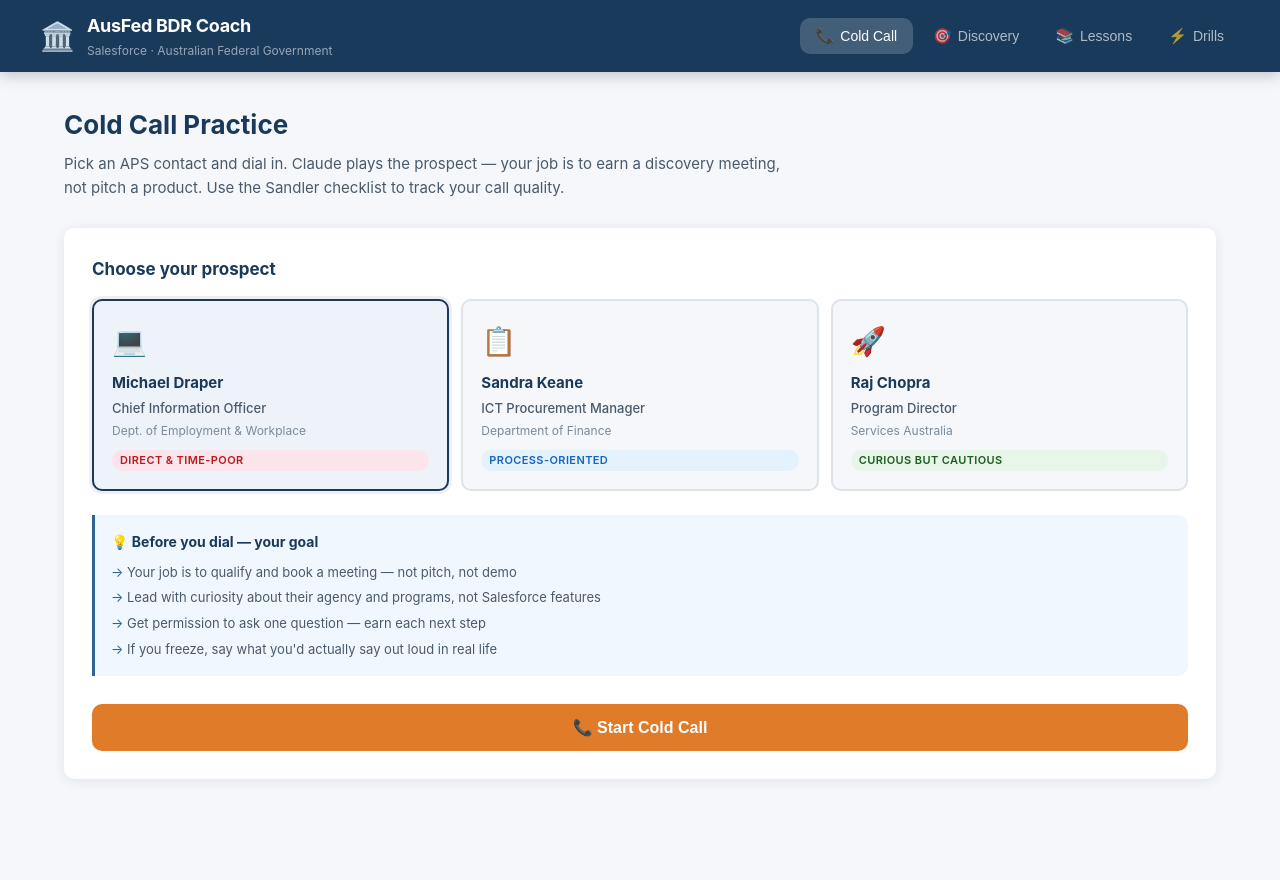
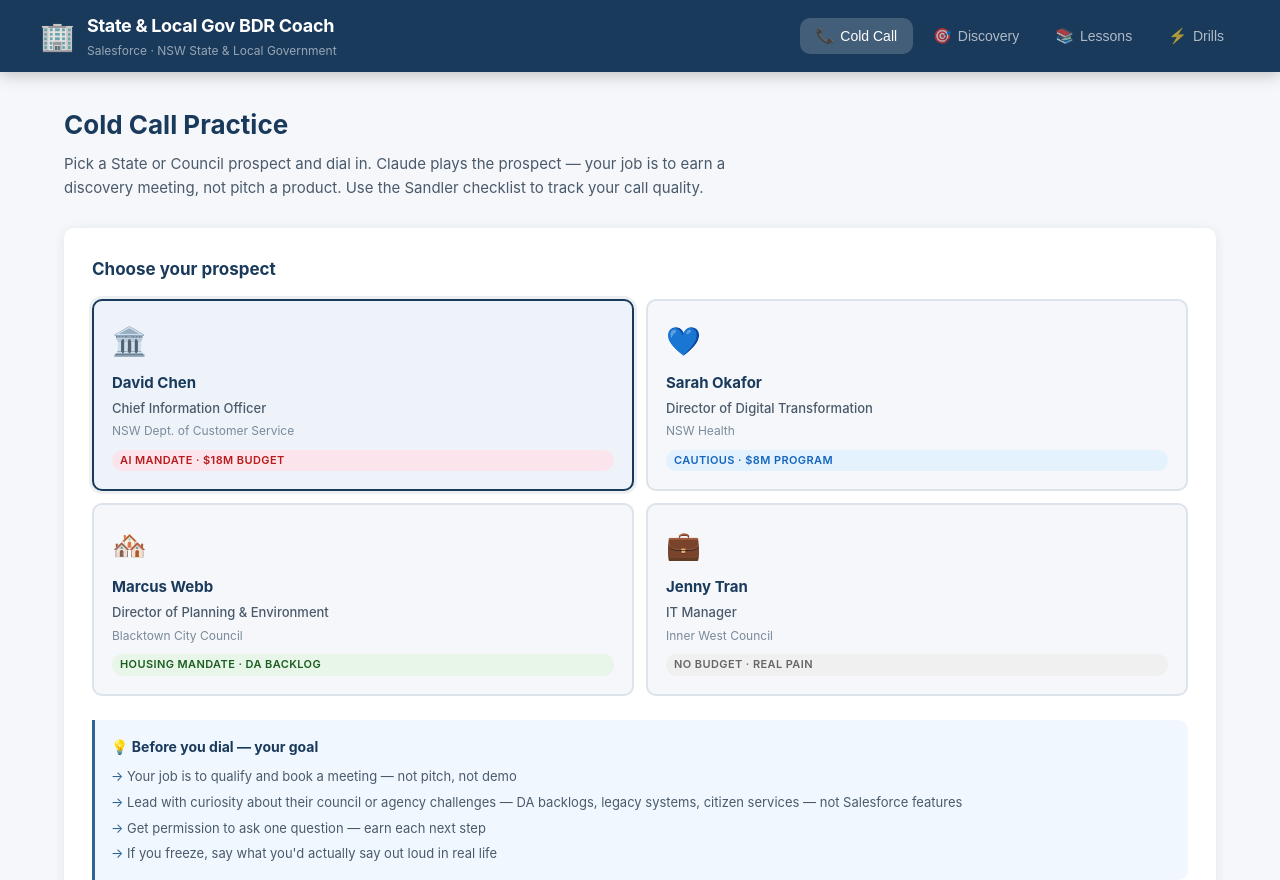
Before and after one commit to KylaEvans/BDR-Coach, a website: page public/index.html in a window 1280 px wide. Shown: the top 880 px of the page. Before the commit the page ends 811 px from the top, so only its background shows below. Drawn offline with Linux system fonts and the light colour scheme; no server answers.

Commit message:
Update frontend: State & Local Gov personas — David Chen, Sarah Okafor, Marcus Webb, Jenny Tran

```diff
--- a/public/index.html
+++ b/public/index.html
@@ -3,7 +3,7 @@
 <head>
   <meta charset="UTF-8" />
   <meta name="viewport" content="width=device-width, initial-scale=1.0" />
-  <title>AusFed BDR Coach</title>
+  <title>State &amp; Local Gov BDR Coach</title>
   <link rel="stylesheet" href="styles.css" />
 </head>
 <body>
@@ -12,10 +12,10 @@
   <header class="app-header">
     <div class="header-inner">
       <div class="logo">
-        <span class="logo-icon">🏛️</span>
+        <span class="logo-icon">🏢</span>
         <div>
-          <span class="logo-title">AusFed BDR Coach</span>
-          <span class="logo-sub">Salesforce · Australian Federal Government</span>
+          <span class="logo-title">State &amp; Local Gov BDR Coach</span>
+          <span class="logo-sub">Salesforce · NSW State &amp; Local Government</span>
         </div>
       </div>
       <nav class="tab-nav">
@@ -39,7 +39,7 @@
   <section id="tab-roleplay" class="tab-pane active">
     <div class="section-intro">
       <h2>Cold Call Practice</h2>
-      <p>Pick an APS contact and dial in. Claude plays the prospect — your job is to earn a discovery meeting, not pitch a product. Use the Sandler checklist to track your call quality.</p>
+      <p>Pick a State or Council prospect and dial in. Claude plays the prospect — your job is to earn a discovery meeting, not pitch a product. Use the Sandler checklist to track your call quality.</p>
     </div>
 
     <div class="roleplay-layout">
@@ -47,35 +47,45 @@
       <!-- Setup panel -->
       <div class="roleplay-setup" id="roleplay-setup">
         <h3>Choose your prospect</h3>
-        <div class="persona-grid">
+        <div class="persona-grid" style="grid-template-columns:repeat(2,1fr);">
           <label class="persona-card">
-            <input type="radio" name="persona" value="cio" checked />
+            <input type="radio" name="persona" value="state_cio" checked />
             <div class="persona-body">
-              <span class="persona-emoji">💻</span>
-              <strong>Michael Draper</strong>
+              <span class="persona-emoji">🏛️</span>
+              <strong>David Chen</strong>
               <span class="persona-title">Chief Information Officer</span>
-              <span class="persona-org">Dept. of Employment &amp; Workplace</span>
-              <span class="persona-tag direct">Direct &amp; time-poor</span>
+              <span class="persona-org">NSW Dept. of Customer Service</span>
+              <span class="persona-tag direct">AI mandate · $18M budget</span>
             </div>
           </label>
           <label class="persona-card">
-            <input type="radio" name="persona" value="procurement" />
+            <input type="radio" name="persona" value="state_digital" />
             <div class="persona-body">
-              <span class="persona-emoji">📋</span>
-              <strong>Sandra Keane</strong>
-              <span class="persona-title">ICT Procurement Manager</span>
-              <span class="persona-org">Department of Finance</span>
-              <span class="persona-tag process">Process-oriented</span>
+              <span class="persona-emoji">💙</span>
+              <strong>Sarah Okafor</strong>
+              <span class="persona-title">Director of Digital Transformation</span>
+              <span class="persona-org">NSW Health</span>
+              <span class="persona-tag process">Cautious · $8M program</span>
             </div>
           </label>
           <label class="persona-card">
-            <input type="radio" name="persona" value="program" />
+            <input type="radio" name="persona" value="council_planning" />
             <div class="persona-body">
-              <span class="persona-emoji">🚀</span>
-              <strong>Raj Chopra</strong>
-              <span class="persona-title">Program Director</span>
-              <span class="persona-org">Services Australia</span>
-              <span class="persona-tag curious">Curious but cautious</span>
+              <span class="persona-emoji">🏘️</span>
+              <strong>Marcus Webb</strong>
+              <span class="persona-title">Director of Planning &amp; Environment</span>
+              <span class="persona-org">Blacktown City Council</span>
+              <span class="persona-tag curious">Housing mandate · DA backlog</span>
+            </div>
+          </label>
+          <label class="persona-card">
+            <input type="radio" name="persona" value="council_cio" />
+            <div class="persona-body">
+              <span class="persona-emoji">💼</span>
+              <strong>Jenny Tran</strong>
+              <span class="persona-title">IT Manager</span>
+              <span class="persona-org">Inner West Council</span>
+              <span class="persona-tag" style="background:#f0f0f0;color:#666;">No budget · real pain</span>
             </div>
           </label>
         </div>
@@ -84,7 +94,7 @@
           <h4>💡 Before you dial — your goal</h4>
           <ul>
             <li>Your job is to qualify and book a meeting — not pitch, not demo</li>
-            <li>Lead with curiosity about their agency and programs, not Salesforce features</li>
+            <li>Lead with curiosity about their council or agency challenges — DA backlogs, legacy systems, citizen services — not Salesforce features</li>
             <li>Get permission to ask one question — earn each next step</li>
             <li>If you freeze, say what you'd actually say out loud in real life</li>
           </ul>
@@ -192,35 +202,45 @@
       <!-- Setup panel -->
       <div class="discovery-setup" id="discovery-setup">
         <h3>Choose your discovery prospect</h3>
-        <div class="persona-grid">
+        <div class="persona-grid" style="grid-template-columns:repeat(2,1fr);">
           <label class="persona-card">
-            <input type="radio" name="disc-persona" value="cio" checked />
+            <input type="radio" name="disc-persona" value="state_cio" checked />
             <div class="persona-body">
-              <span class="persona-emoji">💻</span>
-              <strong>Michael Draper</strong>
-              <span class="persona-title">CIO — Grant Management Modernisation</span>
-              <span class="persona-org">Dept. of Employment &amp; Workplace</span>
-              <span class="persona-tag direct">$28M FY27 program</span>
+              <span class="persona-emoji">🏛️</span>
+              <strong>David Chen</strong>
+              <span class="persona-title">CIO — ServiceNSW Modernisation</span>
+              <span class="persona-org">NSW Dept. of Customer Service</span>
+              <span class="persona-tag direct">$18M · AI mandate</span>
             </div>
           </label>
           <label class="persona-card">
-            <input type="radio" name="disc-persona" value="procurement" />
+            <input type="radio" name="disc-persona" value="state_digital" />
             <div class="persona-body">
-              <span class="persona-emoji">📋</span>
-              <strong>Sandra Keane</strong>
-              <span class="persona-title">Procurement — WofG Panel Adviser</span>
-              <span class="persona-org">Department of Finance</span>
-              <span class="persona-tag process">Knows every pathway</span>
+              <span class="persona-emoji">💙</span>
+              <strong>Sarah Okafor</strong>
+              <span class="persona-title">Director — Patient Digital Services</span>
+              <span class="persona-org">NSW Health</span>
+              <span class="persona-tag process">$8M federal funding · data sovereignty</span>
             </div>
           </label>
           <label class="persona-card">
-            <input type="radio" name="disc-persona" value="program" />
+            <input type="radio" name="disc-persona" value="council_planning" />
             <div class="persona-body">
-              <span class="persona-emoji">🚀</span>
-              <strong>Raj Chopra</strong>
-              <span class="persona-title">Program Director — Digital First</span>
-              <span class="persona-org">Services Australia</span>
-              <span class="persona-tag curious">$12M confirmed · 30% call centre KPI</span>
+              <span class="persona-emoji">🏘️</span>
+              <strong>Marcus Webb</strong>
+              <span class="persona-title">Director — Planning &amp; Environment</span>
+              <span class="persona-org">Blacktown City Council</span>
+              <span class="persona-tag curious">1,400 DA backlog · housing mandate</span>
+            </div>
+          </label>
+          <label class="persona-card">
+            <input type="radio" name="disc-persona" value="council_cio" />
+            <div class="persona-body">
+              <span class="persona-emoji">💼</span>
+              <strong>Jenny Tran</strong>
+              <span class="persona-title">IT Manager — Digital Services</span>
+              <span class="persona-org">Inner West Council</span>
+              <span class="persona-tag" style="background:#f0f0f0;color:#666;">Resident complaints · Microsoft entrenched</span>
             </div>
           </label>
         </div>
@@ -360,7 +380,7 @@
   <section id="tab-lessons" class="tab-pane hidden">
     <div class="section-intro">
       <h2>Coaching Lessons</h2>
-      <p>Eight focused lessons covering phone confidence, AusFed context, MEDDIC, Sandler, and objection handling. Each delivers exact scripts you can use on your next call.</p>
+      <p>Focused lessons covering phone confidence, State &amp; Local Gov context, MEDDIC, Sandler, the Venn diagram problem, and quality pipeline. Each delivers exact scripts for government conversations.</p>
     </div>
 
     <div class="lessons-layout">
@@ -387,7 +407,7 @@
   <section id="tab-drills" class="tab-pane hidden">
     <div class="section-intro">
       <h2>Objection Handling Drills</h2>
-      <p>An APS officer throws an objection — you respond. Get instant AI coaching on what worked, what to fix, and a better script you can steal for your next call.</p>
+      <p>A State Gov or Council prospect throws an objection — you respond. Get instant AI coaching on what worked, what to fix, and a better script for your next government call.</p>
     </div>
 
     <div class="drills-layout">
@@ -438,7 +458,7 @@
       <div class="drill-empty" id="drill-empty">
         <div class="empty-icon">⚡</div>
         <h3>Ready to drill?</h3>
-        <p>Hit "New Objection" and respond as you would on a real AusFed cold call. Each drill takes under 2 minutes and builds real muscle memory for government conversations.</p>
+        <p>Hit "New Objection" and respond as you would on a real State or Council cold call. Each drill takes under 2 minutes and builds real muscle memory for government conversations.</p>
       </div>
     </div>
   </section>
```
